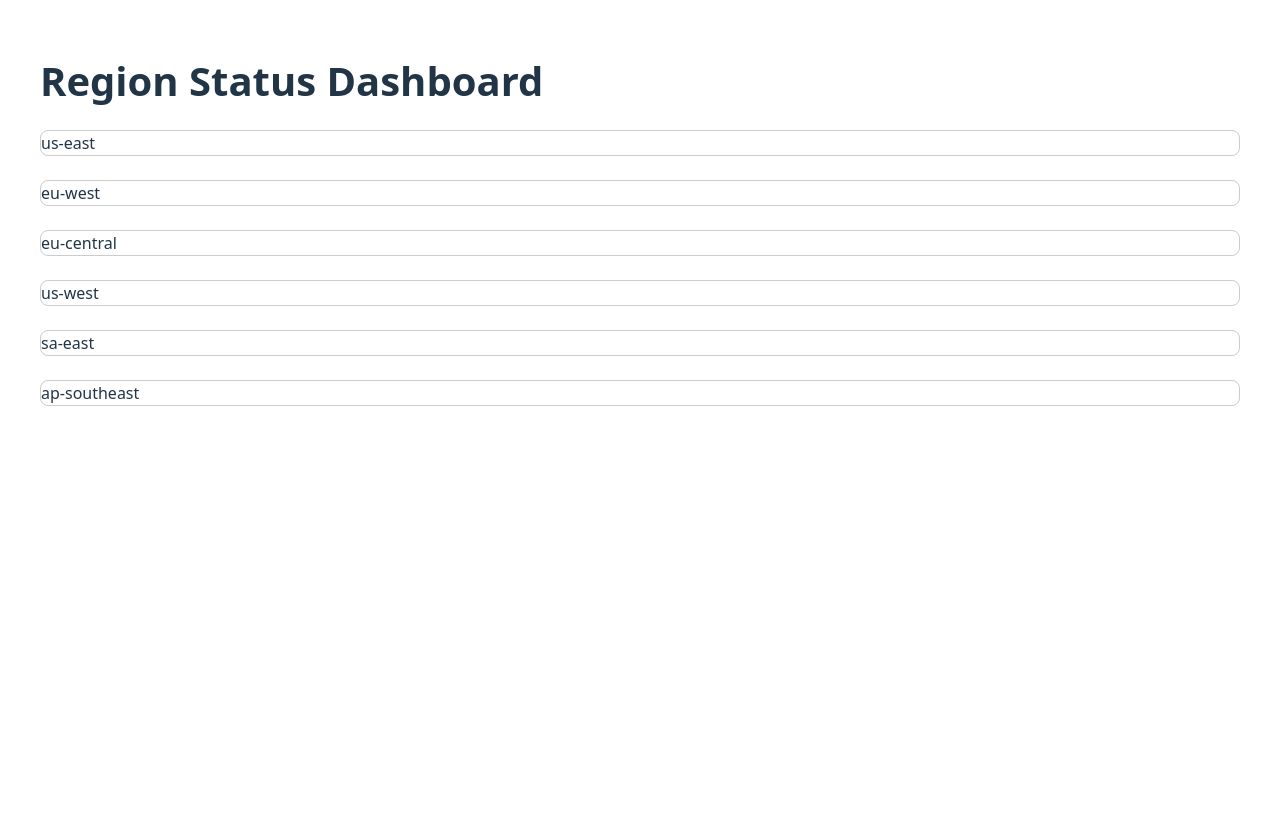
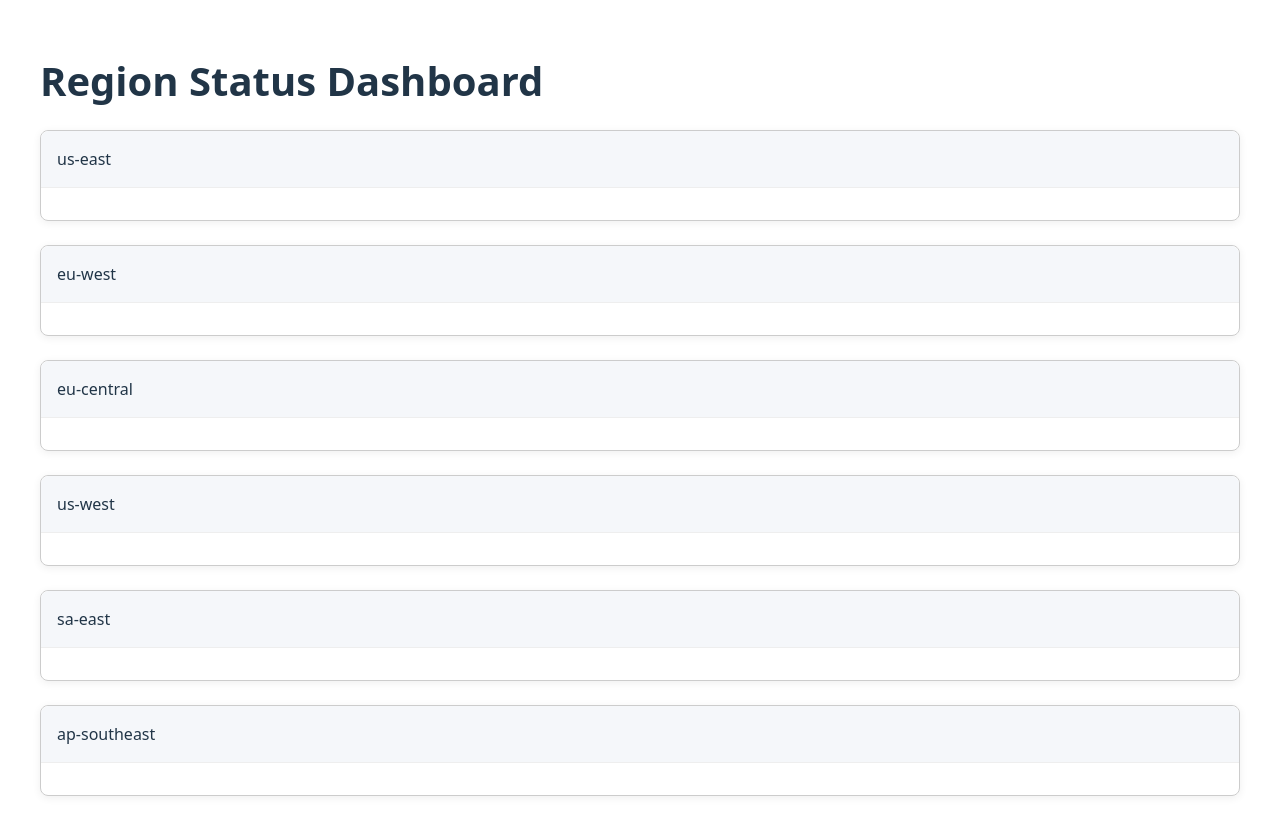
Before and after one commit to wrightkhlebisol/monitor, a React (Vite) app in the folder client/: page / in a window 1280 px wide. Shown: the top 834 px of the page. Before the commit the page ends 800 px from the top, so only its background shows below. Built offline with nearby package versions, Linux system fonts and the light colour scheme; no server answers.

Commit message:
feat: dashboard card design

```diff
--- a/client/src/App.tsx
+++ b/client/src/App.tsx
@@ -19,11 +19,15 @@ function App() {
         <div className="reconnect">Reconnecting to server...</div>
       )}
 
-      <div className="card">
+      <div className="dashboard">
         {REGIONS.map(region => {
+          const regionStatus = status?.[region];
           return (
-            <div className="region" key={region.split('-').join('')}>
-              {region}
+            <div className="card" key={region}>
+              <div className="header">
+                  {region}
+              </div>
+              <div className="content"></div>
             </div>
           );
         })}
--- a/client/src/styles/App.css
+++ b/client/src/styles/App.css
@@ -22,15 +22,39 @@
   font-size: 14px;
 }
 
-.card {
+.dashboard {
   display: 'grid';
   grid-template-columns: '1fr';
   gap: 24px;
 }
 
-.region {
+.card {
   min-width: 0;
   border: 1px solid #ccc;
   border-radius: 8px;
   margin-bottom: 24px;
+  box-shadow: 0 2px 8px #0001;
+  background: '#fafbfc';
+  display: 'flex';
+  flex-direction: 'column';
 }
+
+.status {
+  color: green;
+}
+
+.header {
+  padding: 16px;
+  border-bottom: 1px solid #eee;
+  background: #f5f7fa;
+  border-top-left-radius: 8px;
+  border-top-right-radius: 8px;
+  display: 'flex';
+  align-items: 'center';
+  justify-content: 'space-between';
+}
+
+.content {
+  padding: 16px;
+  flex: 1;
+}
```
